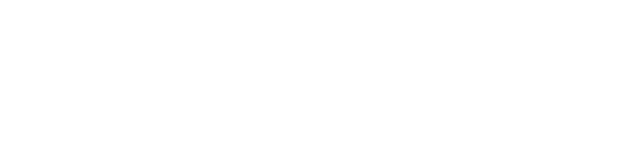
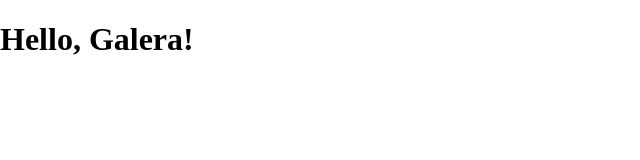
Before and after one commit to filohh/webDev, a plain HTML site: page index.html in a window 1280 px wide. Shown: the whole page, without its empty margins (0-640 px from the left). Drawn offline with Linux system fonts and the light colour scheme.

Commit message:
Initial site

```diff
--- a/index.html
+++ b/index.html
@@ -9,6 +9,7 @@
         <link rel="stylesheet" href="style.css">
     </head>
     <body>
+        <h1>Hello, Galera!</h1>
         <script src="script.js"></script>
     </body>
 </html>
```
